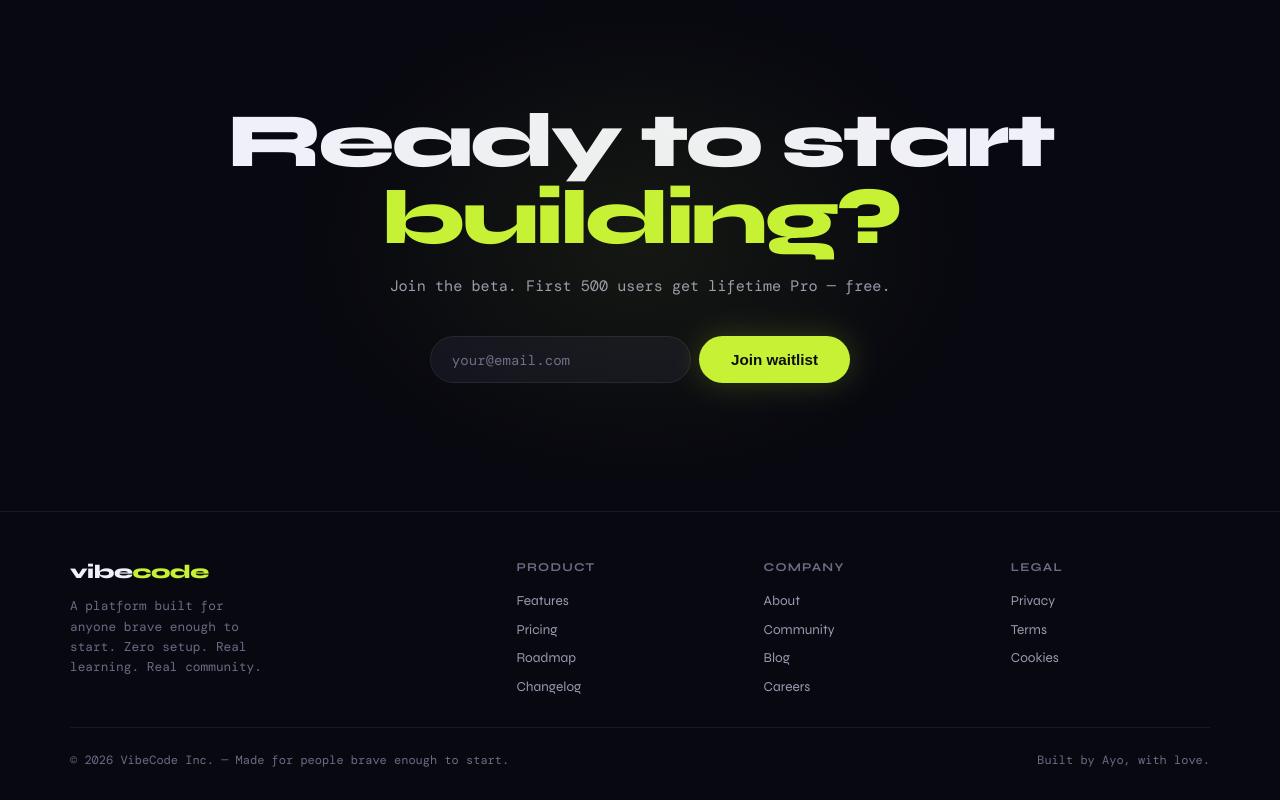
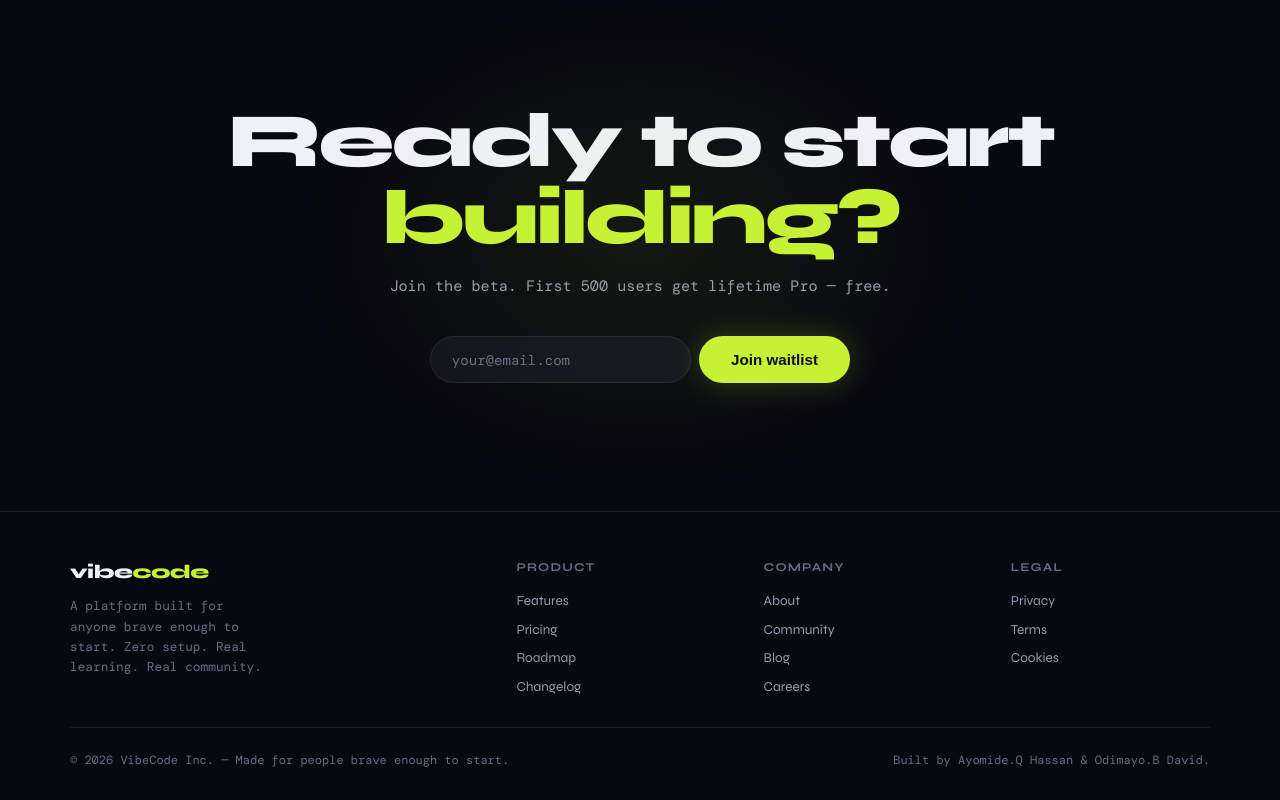
Before and after one commit to itsayopapi/Vibecode, a website: page public/index.html in a window 1280 px wide. Shown: the part 3224-4024 px from the top of the page. Drawn offline with nearby package versions, Linux system fonts and the light colour scheme; a web font is replaced by a local one.

Commit message:
Update footer text with full names

```diff
--- a/public/index.html
+++ b/public/index.html
@@ -777,7 +777,7 @@ footer {
     </div>
     <div class="footer-bottom">
       <span>© 2026 VibeCode Inc. — Made for people brave enough to start.</span>
-      <span>Built by Ayo, with love.</span>
+      <span>Built by Ayomide.Q Hassan & Odimayo.B David.</span>
     </div>
   </footer>
 </div>
```
